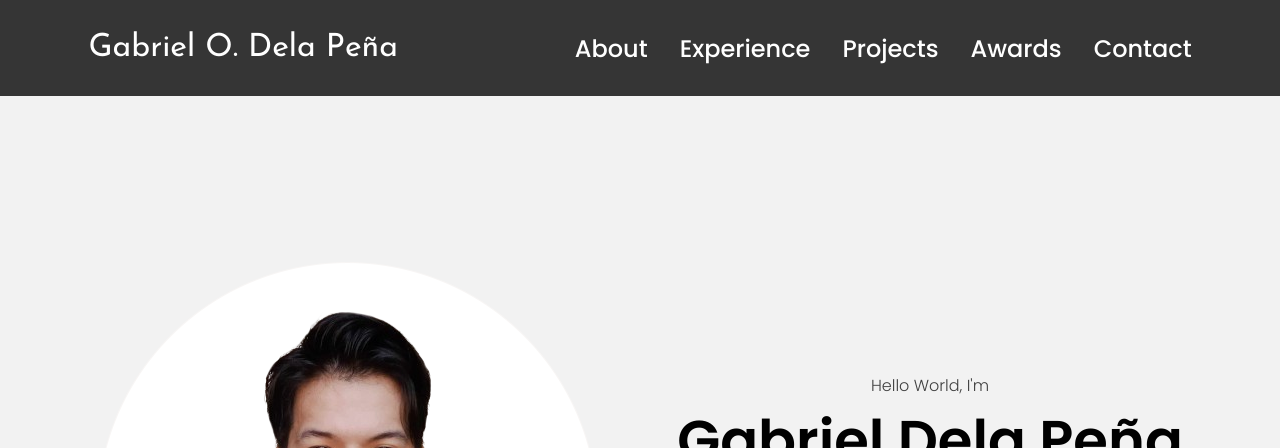
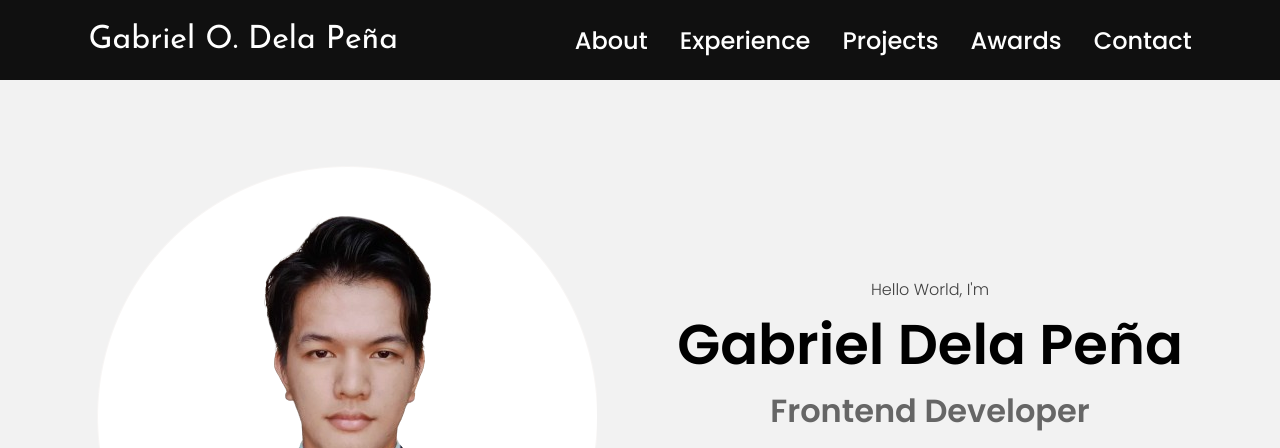
Before and after one commit to GabrielNotFound/gabrieldelapena.github.io, a plain HTML site: page index.html in a window 1280 px wide. Shown: the top 448 px of the page. Drawn offline with Linux system fonts and the light colour scheme.

Commit message:
Nav Bar Update

```diff
--- a/style.css
+++ b/style.css
@@ -35,10 +35,13 @@ nav,
 }
 
 nav {
+    z-index: 10000;
+    position: fixed;
+    width: 100%;
     justify-content: space-around;
     align-items: center;
-    height: 12vh;
-    background-color: rgb(53, 53, 53);
+    height: 10vh;
+    background-color: #101010;
 }
 
 .nav-links {
@@ -380,11 +383,14 @@ article .icon {
 
 #projects {
     position: relative;
+    background-color: white;
+    margin: 0;
 }
 
 .color-container {
     border-color: rgb(163, 163, 163);
-    background-color: rgb(250, 250, 250);
+    background-color: #F2F2F2;
+
 }
 
 .project-img {
```
